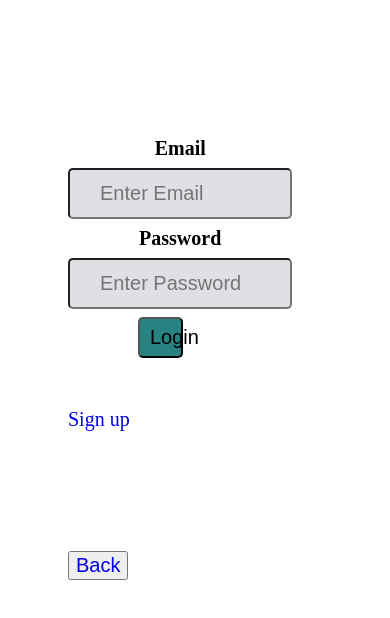
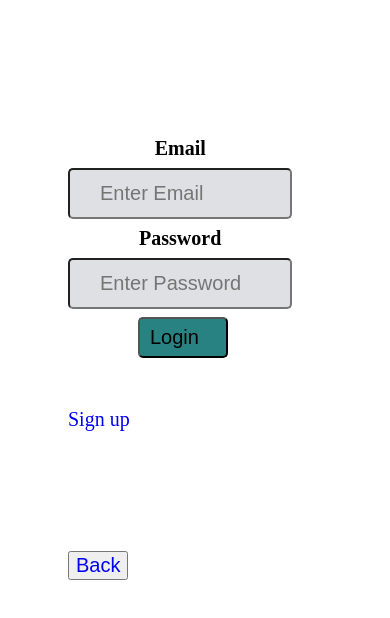
Before and after one commit to NTElissa/my-brand, a plain HTML site: page login.html in a window 390 px wide. Shown: the part 342-960 px from the top of the page. Drawn offline with Linux system fonts and the light colour scheme.

Commit message:
login responsiveness

```diff
--- a/css/login.css
+++ b/css/login.css
@@ -162,11 +162,11 @@ label {
             font-size: 30px;
           }
 
-    }@media screen and (max-width:540px){
+    }@media screen and (min-width:540px){
         .submitbtn{
             width: 30%;
           }
-    }@media screen and (max-width:768px){
+    }@media screen and (min-width:768px){
         .submitbtn{
             width: 20%;
           }
```
